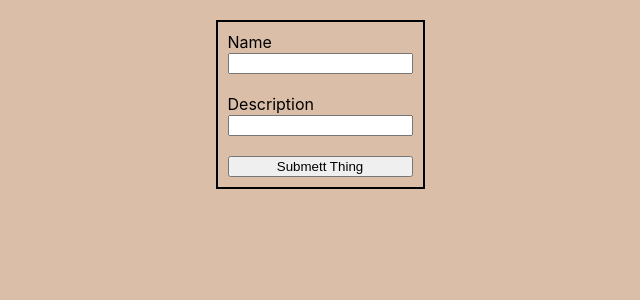
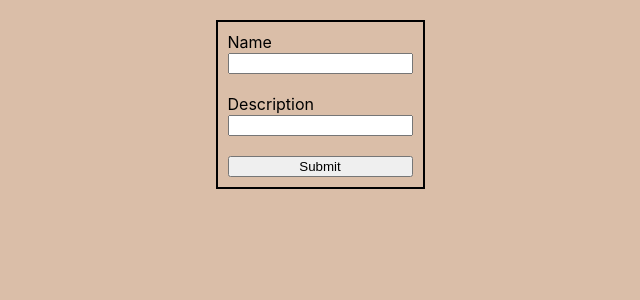
Before and after one commit to julialoeschel/React-news, a React (Vite) app: page /add in a window 1280 px wide. Shown: the top 300 px of the page, without its empty margins (320-960 px from the left). Built offline with nearby package versions, Linux system fonts and the light colour scheme.

Commit message:
Change button tu Input

```diff
--- a/src/app/pages/AddThing/AddThing.tsx
+++ b/src/app/pages/AddThing/AddThing.tsx
@@ -29,7 +29,7 @@ export default function AddThing(): JSX.Element {
           onChange={(event) => setDescription(event.target.value)}
         />
       </label>
-      <button type="submit">Submett Thing</button>
+      <input type="submit"></input>
     </StyleForm>
   );
 }
```
